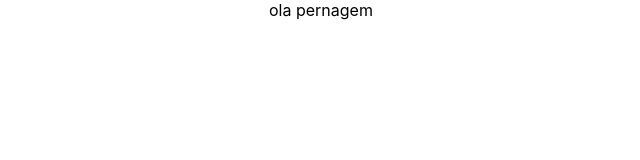
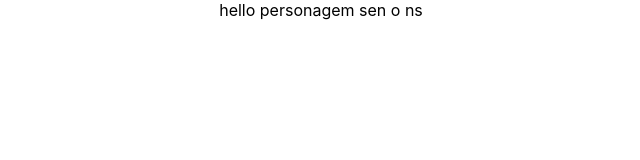
Before and after one commit to n289series/rick-morty-react, a React (Create React App) app: page /personagem/1 in a window 1280 px wide. Shown: the top 160 px of the page, without its empty margins (319-959 px from the left). Built offline with nearby package versions, Linux system fonts and the light colour scheme.

Commit message:
refatoracao das rotas

```diff
--- a/src/Pages/Personagem/index.js
+++ b/src/Pages/Personagem/index.js
@@ -2,7 +2,7 @@
 function Personagem(){
     return(
         <div>
-            ola pernagem
+            hello personagem sen o ns
         </div>
     );
 }
--- a/src/components/HeaderResponsive/index.js
+++ b/src/components/HeaderResponsive/index.js
@@ -21,7 +21,7 @@ function HeaderResponsive(){
 
             <ul className={`menu-options${active ? ' active' : '' }`}>
                 <li><a href="/"> Home </a></li>
-                <li><a href="/"> Personagens </a></li>
+                <li><a href="/Personagens"> Personagens </a></li>
                 <li><a href="/"> Episodios </a></li>
                 <li><a href="/"> Sobre </a></li>
             </ul>
```
